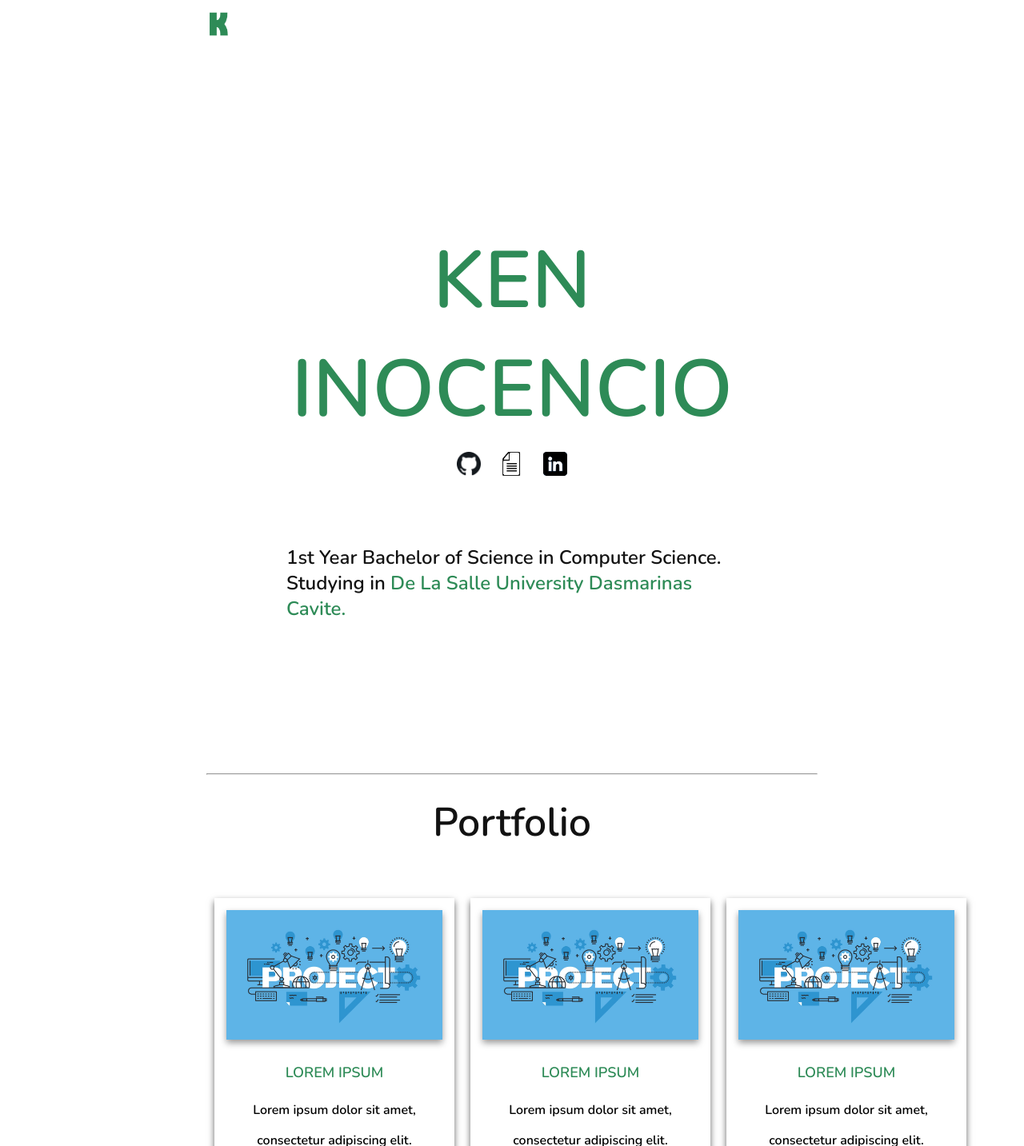
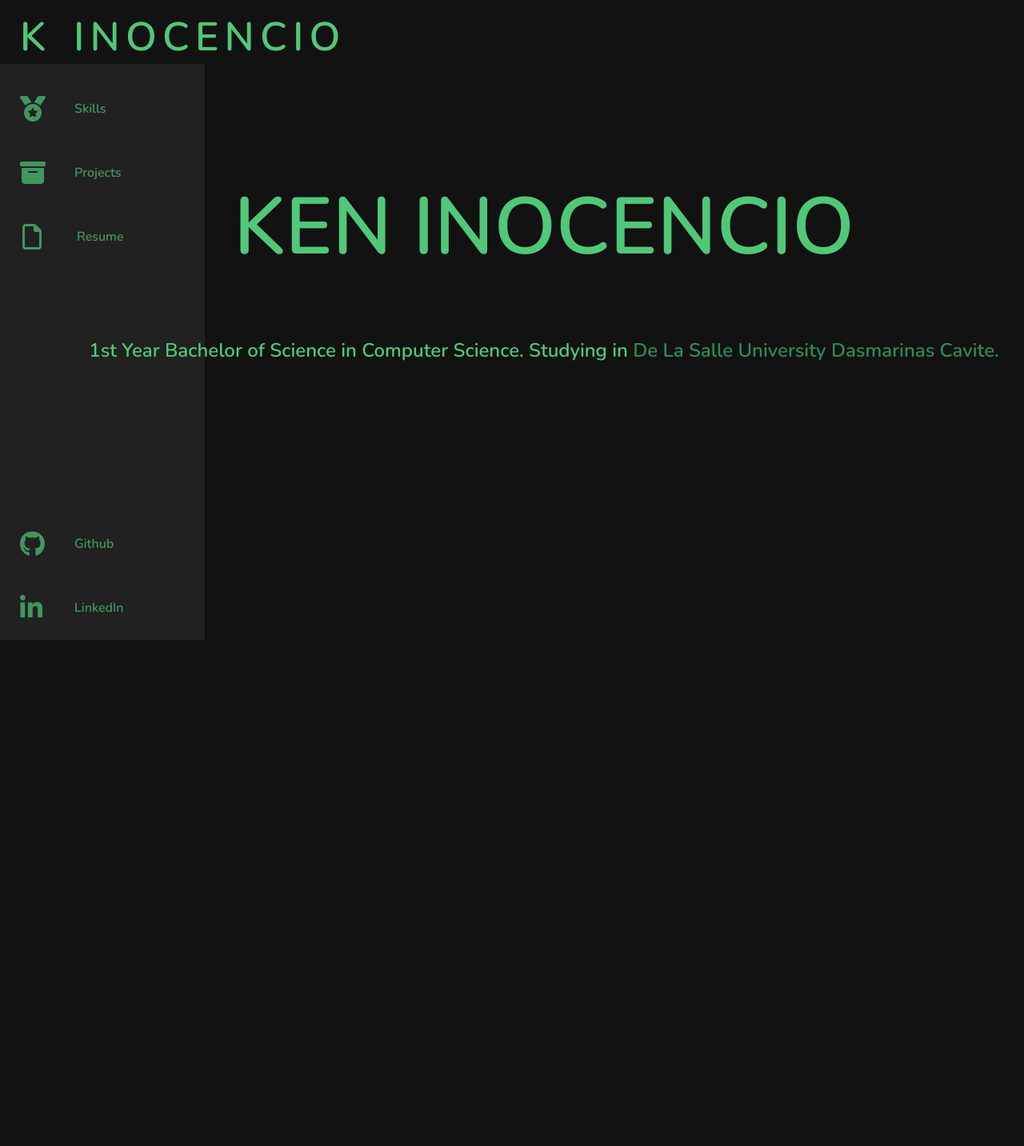
Before and after one commit to Inocencious/Inocencious.github.io, a plain HTML site: page index.html in a window 1280 px wide. Shown: the top 1433 px of the page at 80% size. After the commit the page ends 800 px from the top, so only its background shows below. Drawn offline with nearby package versions, Linux system fonts and the light colour scheme.

Commit message:
Fresh website look

```diff
--- a/index.html
+++ b/index.html
@@ -9,104 +9,62 @@
     <link rel="preconnect" href="https://fonts.googleapis.com">
     <link href="https://fonts.googleapis.com/css2?family=Poppins:wght@200&display=swap" rel="stylesheet">
     <link href="https://fonts.googleapis.com/css2?family=Nunito:wght@600&display=swap" rel="stylesheet">
+    <script src="https://kit.fontawesome.com/c8a6857732.js" crossorigin="anonymous"></script>
     <link rel="icon" href="Pictures/favicon.ico" type="image/x-icon">
     <link rel="stylesheet" href="styles.css">
 </head>
 
 <body>
-    <div class="container">
-        <div class="navmenu">
-            <img src="Pictures/Logo.png" alt="" class="logo">
-        </div>
+    <nav class="navbar">
+        <ul class="navbar-nav">
+            <li class="logo">
+                <a href="#" class="nav-link">
+                    <span><h1 class="nav-item" id="middlecomp">K</h1></span>
+                    <span class="link-text"><h1>INOCENCIO</h1></span>
+                </a>
+            </li>
+            <li class="nav-item">
+                <a href="#" class="nav-link">
+                    <span class="fas fa-medal fa-2x" id="middlecomp"></span>
+                    <p class="link-text">Skills</p>
+                </a>
+            </li>
+            <li class="nav-item">
+                <a href="#" class="nav-link">
+                    <span class="fas fa-archive fa-2x" id="middlecomp"></span>
+                    <p class="link-text">Projects</p>
+                </a>
+            </li>
+            <li class="nav-item">
+                <a href="#" class="nav-link">
+                    <span class="far fa-file fa-2x" id="file"></span>
+                    <p class="link-text">Resume</p>
+                </a>
+            </li>
+            <li class="nav-item">
+                <a href="#" class="nav-link">
+                    <span class="fab fa-github fa-2x" id="middlecomp"></span>
+                    <p class="link-text">Github</p>
+                </a>
+            </li>
+            <li class="nav-item">
+                <a href="#" class="nav-link">
+                    <span class="fab fa-linkedin-in fa-2x" id="middlecomp"></span>
+                    <p class="link-text">LinkedIn</p>
+                </a>
+            </li>
+        </ul>
+    </nav>
+    <main>
         <div class="Home">
+
             <h1>KEN INOCENCIO</h1>
-            <img src="Pictures/Github.png" alt="" class="githublogo">
-            <img src="Pictures/Resume.png" alt="" class="resumelogo">
-            <a href="https://www.linkedin.com/in/ken-inocencio-692b5b213/" target="_blank"><img src="Pictures/Linkedin-logo.png" alt=""></a>
-
             <h2>
                 1st Year Bachelor of Science in Computer Science.
                 Studying in <span>De La Salle University Dasmarinas Cavite.</span>
             </h2>
-
         </div>
-        <h1 id="PortfolioText">
-            <hr>
-            Portfolio
-        </h1>
-        <div class="Portfolio">
-            <div class="PortfolioCard">
-                <img src="Pictures/Project.jpg" alt="">
-                <div class="projectDesc">
-                    <h4><b>LOREM IPSUM</b></h4>
-                    <p>Lorem ipsum dolor sit amet,</p>
-                    <p>consectetur adipiscing elit.</p>
-                </div>
-            </div>
-            <div class="PortfolioCard">
-                <img src="Pictures/Project.jpg" alt="">
-                <div class="projectDesc">
-                    <h4><b>LOREM IPSUM</b></h4>
-                    <p>Lorem ipsum dolor sit amet,</p>
-                    <p>consectetur adipiscing elit.</p>
-                </div>
-            </div>
-            <div class="PortfolioCard">
-                <img src="Pictures/Project.jpg" alt="">
-                <div class="projectDesc">
-                    <h4><b>LOREM IPSUM</b></h4>
-                    <p>Lorem ipsum dolor sit amet,</p>
-                    <p>consectetur adipiscing elit.</p>
-                </div>
-            </div>
-            <div class="PortfolioCard">
-                <img src="Pictures/Project.jpg" alt="">
-                <div class="projectDesc">
-                    <h4><b>LOREM IPSUM</b></h4>
-                    <p>Lorem ipsum dolor sit amet,</p>
-                    <p>consectetur adipiscing elit.</p>
-                </div>
-            </div>
-            <div class="PortfolioCard">
-                <img src="Pictures/Project.jpg" alt="">
-                <div class="projectDesc">
-                    <h4><b>LOREM IPSUM</b></h4>
-                    <p>Lorem ipsum dolor sit amet,</p>
-                    <p>consectetur adipiscing elit.</p>
-                </div>
-            </div>
-            <div class="PortfolioCard">
-                <img src="Pictures/Project.jpg" alt="">
-                <div class="projectDesc">
-                    <h4><b>LOREM IPSUM</b></h4>
-                    <p>Lorem ipsum dolor sit amet,</p>
-                    <p>consectetur adipiscing elit.</p>
-                </div>
-            </div>
-        </div>
-        <h1 id="SkillsText">
-            <hr>
-            Skills
-        </h1>
-        <div class="Skills">
-            <h2>Java</h2>
-            <div class="Skillset">
-                <div class="skill java">99%</div>
-            </div>
-            <h2>Javascript</h2>
-            <div class="Skillset">
-                <div class="skill javascript">50%</div>
-            </div>
-            <h2>HTML</h2>
-            <div class="Skillset">
-                <div class="skill html">70%</div>
-            </div>
-            <h2>CSS</h2>
-            <div class="Skillset">
-                <div class="skill css">30%</div>
-            </div>
-        </div>
-    </div>
+        <main>
 </body>
 
 </html>
--- a/styles.css
+++ b/styles.css
@@ -1,39 +1,116 @@
-html body {
-    width: auto;
-    height: auto;
-    background: #ffffff;
+:root{
+    font-size: 16px;
     font-family: 'Nunito', sans-serif;
-
+    --bg-primary: #121212;
+    --bg-secondary: #7c808d;
+    --navbar-color: #212121;
+    --text-primary: #50C878;
 }
-.container{
-    position: relative;
-    width: auto;
-    height: auto;
-    margin-left: 250px;
-    margin-right: 250px;
+html, body{
+    margin: 0%;
+    padding: 0%;
+    overflow-x:hidden;
+    background-color: var(--bg-primary);
 }
-.navmenu{
-    position: relative;
-    overflow: hidden;
-    height: 50px;
+main{
+    margin-left: 5rem;
+    padding: 1rem;
 }
-::-webkit-scrollbar {
-    width: 5px;
+body::-webkit-scrollbar {
+    width: 0.25rem;
   }
-::-webkit-scrollbar-track {
+body::-webkit-scrollbar-track {
     background: #f1f1f1;
   }
-::-webkit-scrollbar-thumb {
+body::-webkit-scrollbar-thumb {
     background: #2e8b57;
     border-radius: 50px;
   }
-.logo{
-    position: relative;
-    padding-top: 7px;
-    width: 30px;
-    height: 30px;
+.navbar {
+    width: 5rem;
+    height: 100vh;
+    position: fixed;
+    background-color: var(--navbar-color);
+    transition: 200ms ease-in;
+}
+.navbar-nav{
+    list-style: none;
+    padding: 0%;
+    margin: 0%;
+    display: flex;
+    flex-direction: column;
+    align-items: center;
+    height: 100%;
+}
+.nav-item{
+    width: 100%;
+}
+.nav-link{
+    display: flex;
+    align-items: center;
+    height: 5rem;
+    text-decoration: none;
+    color: var(--text-primary);
+    filter:opacity(0.7);
+    transition: 600ms;
+}
+#middlecomp{
+    padding-left: 5px;
+    width: 32px;
+}
+#skills{
+    padding-left: 4px;
+}
+.nav-item:nth-last-child(2){
+    margin-top: auto;
+}
+
+.nav-link:hover{
+    filter: grayscale(0%) opacity(1);
+    background: var(--bg-primary);
+    color:var(--text-primary)
+}
+.link-text{
+    display: none;
+    margin: 1rem;
+}
+.nav-link span{
+    min-width: 2rem;
+    margin: 0 1.25rem;
+}
+.navbar:hover{
+    width: 16rem;
+}
+.navbar:hover .link-text{
+    display: block;
+}
+
+.navlink img{
+    min-width: 2rem;
+    margin: 0 1.25rem;
     cursor: pointer;
 }
+#file{
+    padding-left: 8px;
+}
+.logo{
+    width: 100%;
+    text-align: center;
+    text-transform: uppercase;
+    margin-bottom: 1rem;
+    color: var(--text-primary);
+}
+.logo span{
+    font-size: 30px;
+    font-weight: bolder;
+    letter-spacing: 0.45rem;
+    transition: 600ms ease;
+}
+.logo h1{
+    padding-top: 12px;
+    font-size: 50px;
+}
+
 .namedesign{
     margin-top: 200px;
     position: relative;
@@ -41,129 +118,27 @@ html body {
 .Home{
     position: relative;
     width: auto;
-    height: 350px;
-    padding-top: 225px;
-    padding-left: 100px;
-    padding-right: 100px;
-    padding-bottom: 300px;
+    height: 100%;
     text-align: center;
 }
 .Home span{
     color:#2e8b57;
 }
 .Home h1{
+    padding-top: 200px;
     font-size: 100px;
     text-align: center;
     margin: 0%;
-    color: #2e8b57;
+    color: var(--text-primary)
 }
 .Home h2{
-    color: #121212;
+    color: var(--text-primary);
     padding-top: 50px;
-    text-align: left;
-}
-.ProfileImg{
-    border-radius: 50%;
-    width: 350px;
-    height: 350px;
-    box-shadow: 0 4px 8px 0 rgba(0, 0, 0, 0.4);
+    text-align: center;
+
 }
 .Home img{
     padding: 10px;
     width: 30px;
     height: 30px;
 }
-img:hover {
-    transform: scale(1.05);
-  }
-.Portfolio{
-    position: relative;
-    width: 960px;
-    height: 800px;
-    margin: auto;
-    margin-top: 50px;
-    margin-bottom: 50px;
-}
-#PortfolioText{
-    position: relative;
-    font-size: 50px;
-    text-align: center;
-    color: #121212;
-}
-.PortfolioCard img{
-    position: relative;
-    width: 90%;
-    box-shadow: 0 4px 8px 0 rgba(0, 0, 0, 0.4);
-}
-.PortfolioCard{
-    position: relative;
-    height: 350px;
-    padding-top: 15px;
-    box-shadow: 0 4px 8px 0 rgba(0, 0, 0, 0.6);
-    transition: 0.4s;
-    width: 300px;
-    background: #fff;
-    text-align: center;
-    float: left;
-    margin: 10px;
-}
-.projectDesc h4{
-    position: relative;
-    color: #2e8b57;
-    font-size: large;
-}
-#SkillsText{
-    position: relative;
-    font-size: 50px;
-    text-align: center;
-    color: #121212;
-}
-.Skills{
-    position: relative;
-    width: auto;
-    height: 800px;
-}
-.Skills h2{
-    position: relative;
-    color:#121212;
-    font-size: 20px;
-
-}
-.Skillset{
-    position: relative;
-    float: right;
-    background-color: rgb(192, 192, 192);
-    width: 100%;
-    border-radius: 100px;
-    margin-bottom: 50px;
-}
-.skill{
-    background-color: #2e8b57;
-    color: #121212;
-    text-align: right;
-    padding: 0.5%;
-    font-size: 20px;
-    border-radius: 100px;
-    box-shadow: 0 4px 8px 0 rgba(0, 0, 0, 0.4);
-}
-.java{
-    width: 99%;
-}
-.javascript{
-    width: 50%;
-}
-.html{
-    width: 70%;
-}
-.css{
-    width: 30%;
-}
-footer{
-    width: 100%;
-    height: 200px;
-    text-align: center;
-    color: black;
-    background-color: #2e8b57;
-    left: 0%;
-    position:absolute;
-}
```
